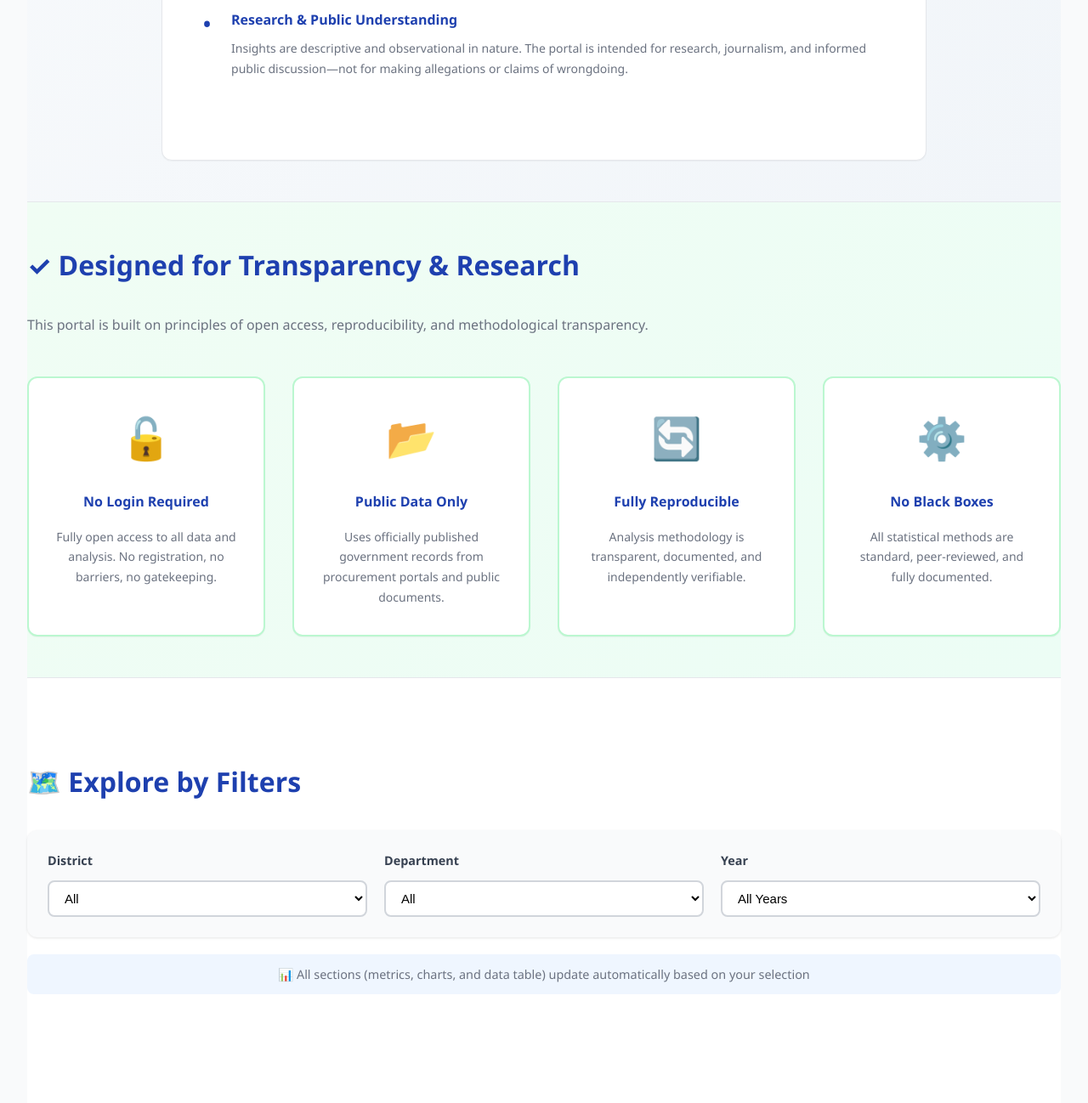
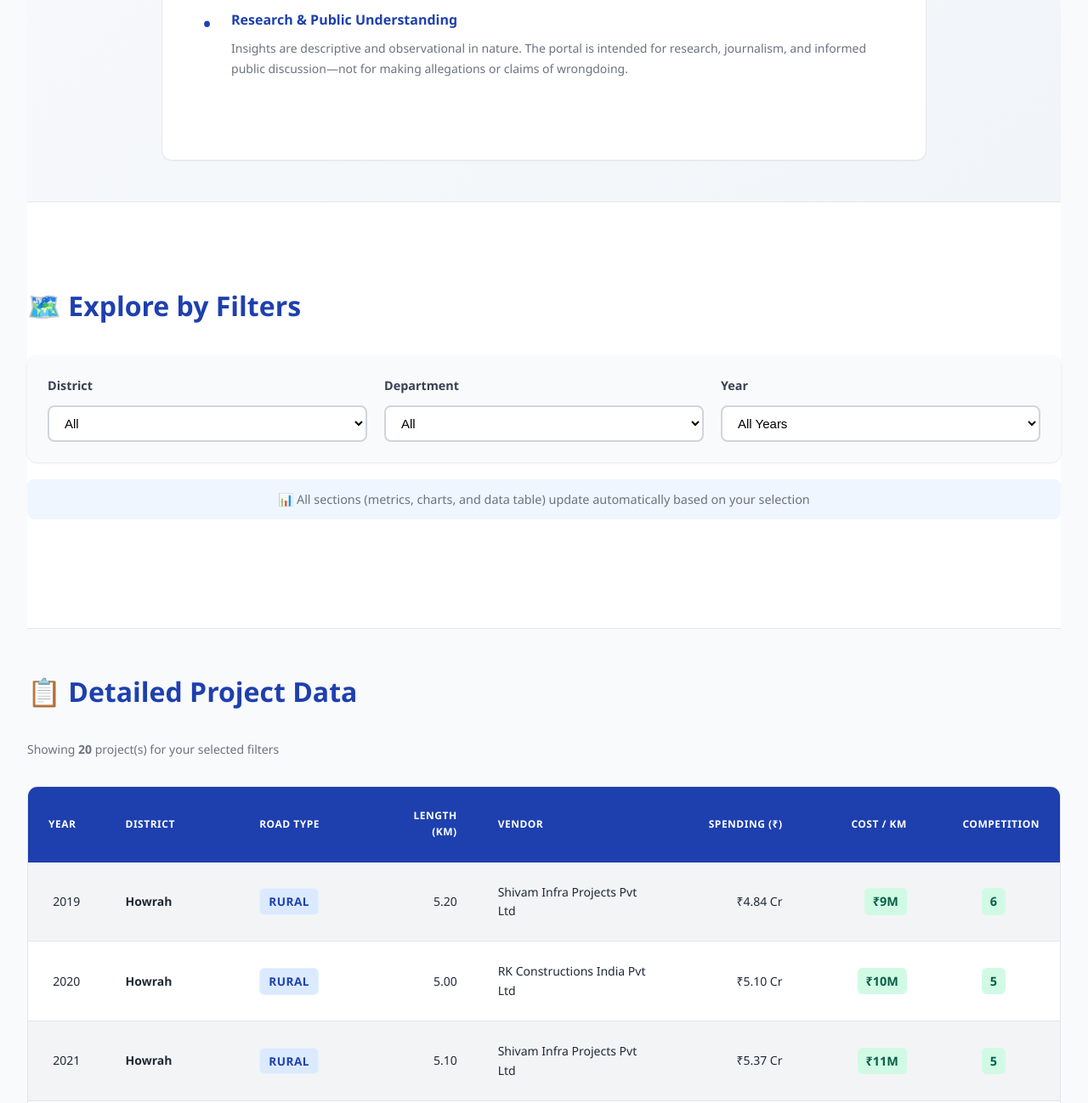
Before and after one commit to Aman-jha12/Anviksha, a FastAPI app: page / in a window 1280 px wide. Shown: the part 2080-3378 px from the top of the page at 85% size. Run offline with FastAPI, Linux system fonts and the light colour scheme; some libraries are stand-ins or nearby versions.

Commit message:
Updated index page

```diff
--- a/templates/index.html
+++ b/templates/index.html
@@ -34,7 +34,7 @@
             <!-- PURPOSE SECTION - UPGRADED -->
             <section class="section section--purpose">
                 <div class="purpose-header">
-                    <h2 class="section__title">Why This Portal Exists</h2>
+                    <h2 class="section__title">Why This Portal Exists ?</h2>
                     <p class="purpose-subtitle">
                         A transparency-first initiative to make public infrastructure spending
                         understandable, auditable, and accessible.
@@ -127,52 +127,6 @@
                     </div>
 
 
-                </div>
-            </section>
-
-            <!-- CREDIBILITY SECTION -->
-            <section class="section section--credibility">
-                <h2 class="section__title">✓ Designed for Transparency & Research</h2>
-                <p class="section__subtitle">
-                    This portal is built on principles of open access, reproducibility, and methodological transparency.
-                </p>
-
-                <div class="credibility-grid">
-                    <div class="credibility-card">
-                        <div class="credibility-card__icon">🔓</div>
-                        <h3 class="credibility-card__title">No Login Required</h3>
-                        <p class="credibility-card__text">
-                            Fully open access to all data and analysis. No registration,
-                            no barriers, no gatekeeping.
-                        </p>
-                    </div>
-
-                    <div class="credibility-card">
-                        <div class="credibility-card__icon">📂</div>
-                        <h3 class="credibility-card__title">Public Data Only</h3>
-                        <p class="credibility-card__text">
-                            Uses officially published government records from
-                            procurement portals and public documents.
-                        </p>
-                    </div>
-
-                    <div class="credibility-card">
-                        <div class="credibility-card__icon">🔄</div>
-                        <h3 class="credibility-card__title">Fully Reproducible</h3>
-                        <p class="credibility-card__text">
-                            Analysis methodology is transparent, documented,
-                            and independently verifiable.
-                        </p>
-                    </div>
-
-                    <div class="credibility-card">
-                        <div class="credibility-card__icon">⚙️</div>
-                        <h3 class="credibility-card__title">No Black Boxes</h3>
-                        <p class="credibility-card__text">
-                            All statistical methods are standard, peer-reviewed,
-                            and fully documented.
-                        </p>
-                    </div>
                 </div>
             </section>
 
```
